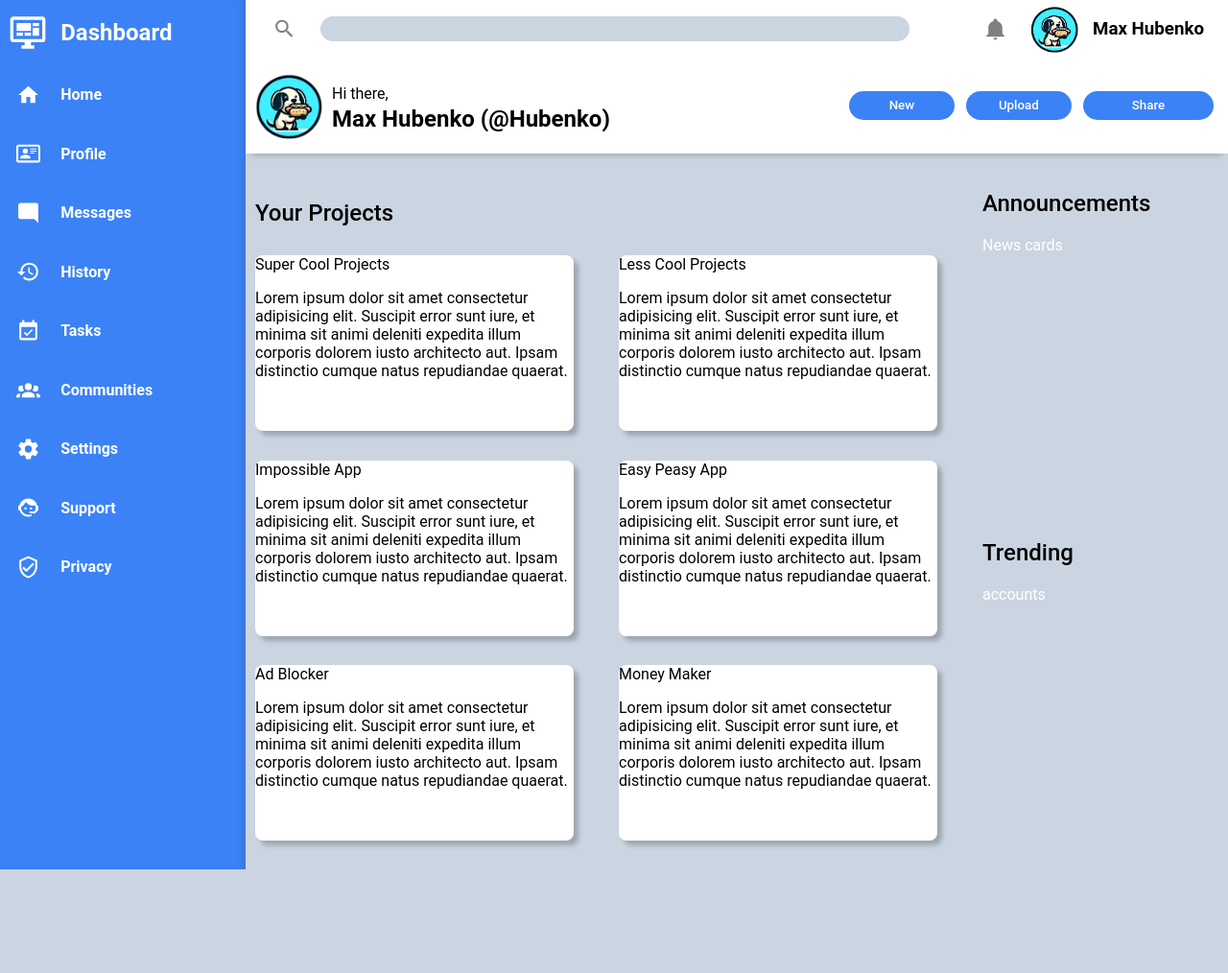
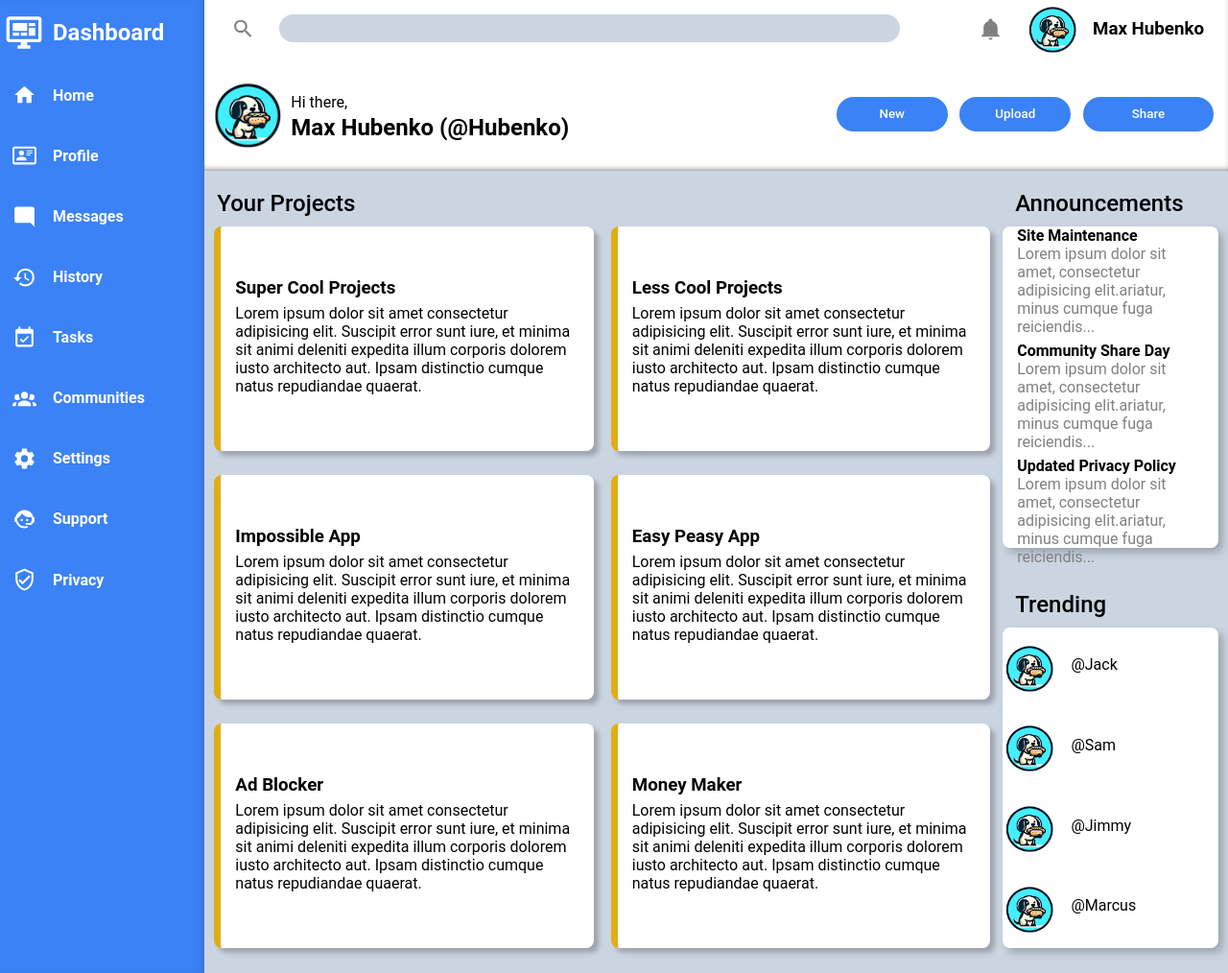
Before and after one commit to max-hubenko/Admin-Dashboard, a plain HTML site: page index.html in a window 1280 px wide. Shown: the whole page at 96% size. Before the commit the page ends 906 px from the top, so only its background shows below. Drawn offline with Linux system fonts and the light colour scheme.

Commit message:
Finished Styling of admin dashboard

```diff
--- a/index.html
+++ b/index.html
@@ -46,43 +46,74 @@
             <button class="share-button"> Share</button>
         </div>
         <div class="main-content">
+            <div class="Project-cards+header">
+                <h2 class="project-header2"> Your Projects</h2>
                 <div class="main">
-                <h2> Your Projects</h2>
                     <div id="SuperCoolProjects" class="project-cards">
-                    Super Cool Projects
+                        <h3>Super Cool Projects</h3>
                         <p>Lorem ipsum dolor sit amet consectetur adipisicing elit. Suscipit error sunt iure, et minima sit animi deleniti expedita illum corporis dolorem iusto architecto aut. Ipsam distinctio cumque natus repudiandae quaerat.</p>
                     </div>
                     <div class="project-cards">
-                    Less Cool Projects
+                        <h3>Less Cool Projects</h3>
                         <p>Lorem ipsum dolor sit amet consectetur adipisicing elit. Suscipit error sunt iure, et minima sit animi deleniti expedita illum corporis dolorem iusto architecto aut. Ipsam distinctio cumque natus repudiandae quaerat.</p>
                     </div>
                     <div class="project-cards">
-                    Impossible App
+                        <h3>Impossible App</h3>
                         <p>Lorem ipsum dolor sit amet consectetur adipisicing elit. Suscipit error sunt iure, et minima sit animi deleniti expedita illum corporis dolorem iusto architecto aut. Ipsam distinctio cumque natus repudiandae quaerat.</p>
                     </div>
                     <div class="project-cards">
-                    Easy Peasy App
+                        <h3>Easy Peasy App</h3>
                         <p>Lorem ipsum dolor sit amet consectetur adipisicing elit. Suscipit error sunt iure, et minima sit animi deleniti expedita illum corporis dolorem iusto architecto aut. Ipsam distinctio cumque natus repudiandae quaerat.</p>
                     </div>
                     <div class="project-cards">
-                    Ad Blocker
+                        <h3>Ad Blocker</h3>
                         <p>Lorem ipsum dolor sit amet consectetur adipisicing elit. Suscipit error sunt iure, et minima sit animi deleniti expedita illum corporis dolorem iusto architecto aut. Ipsam distinctio cumque natus repudiandae quaerat.</p>
                     </div>
                     <div class="project-cards">
-                    Money Maker
+                        <h3>Money Maker</h3>
                         <p>Lorem ipsum dolor sit amet consectetur adipisicing elit. Suscipit error sunt iure, et minima sit animi deleniti expedita illum corporis dolorem iusto architecto aut. Ipsam distinctio cumque natus repudiandae quaerat.</p>
                     </div>
                 </div>
+            </div>
+
+            <div class="Announcement-Trending">
+                <div id="announcement2">
+                    <h2 class="project-header2"> Announcements</h2>
                     <div class="announcements">
-                <h2> Announcements</h2>
-                <div>
-                    News cards
+                        <div class="announce-card">
+                            <h4>Site Maintenance</h4>
+                            <p>Lorem ipsum dolor sit amet, consectetur adipisicing elit.ariatur, minus cumque fuga reiciendis... </p>
+                        </div>
+                        <div class="announce-card">
+                            <h4>Community Share Day</h4>
+                            <p>Lorem ipsum dolor sit amet, consectetur adipisicing elit.ariatur, minus cumque fuga reiciendis... </p>
+                        </div>
+                        <div class="announce-card">
+                            <h4>Updated Privacy Policy</h4>
+                            <p>Lorem ipsum dolor sit amet, consectetur adipisicing elit.ariatur, minus cumque fuga reiciendis... </p>
+                        </div>
                     </div>
                 </div>
                 <div class="trending">
-                <h2> Trending</h2>
+                    <h2 class="project-header2"> Trending</h2>
+                    <div class="trending-div">
                         <div>
-                    accounts
+                            <img src="images/hotdogdog.png"/>
+                            <p class="user">@Jack</p>
+                        </div>
+                        <div>
+                            <img src="images/hotdogdog.png"/>
+                            <p class="user">@Sam</p>
+                        </div>
+                        <div>
+                            <img src="images/hotdogdog.png"/>
+                            <p class="user">@Jimmy</p>
+                        </div>
+                        <div>
+                            <img src="images/hotdogdog.png"/>
+                            <p class="user">@Marcus</p>
+                        </div>
+                    </div>
                 </div>
             </div>
 
--- a/styles.css
+++ b/styles.css
@@ -1,5 +1,5 @@
 body {
-    background-color:#cbd5e1;
+    background-color: white;
     margin: 0;
     padding: 0;
     font-family: Roboto;
@@ -29,9 +29,11 @@ svg {
 .container {
     width: 100vw;
     height: 100vh;
+    margin: 0;
+    gap: 0;
     display: grid;
-    grid-template-columns: 1fr 4fr;
-    grid-template-rows: 1fr 5fr;
+    grid-template-columns: 1fr 5fr;
+    grid-template-rows: 1fr 15fr;
 }
 
 .sidebar .logo {
@@ -66,8 +68,7 @@ svg {
     grid-template-columns: 1fr 9fr 1fr 1fr 1fr 1fr 1fr;
     grid-template-rows: 1fr 2fr;
     background-color: white;
-    height: 90%;
-    box-shadow: 0 8px 6px -6px darkgray;
+    box-shadow: 0 -4px 8px -6px rgb(0, 0, 0) inset;
 }
 
 .header input {
@@ -75,7 +76,7 @@ svg {
     align-self: center;
     background-color: #cbd5e1;
     border-radius: 30px;
-    height: 40%;
+    height: 45%;
     width: 100%;
     border-style: none;
     grid-column: 2 / 4;
@@ -110,8 +111,9 @@ svg {
 
 .title > p {
     display: flex;
-    align-items: end;
+    align-self: end;
     margin-bottom: 3px;
+    margin-left: 0;
 }
 
 .title > h2 {
@@ -143,17 +145,18 @@ svg {
 .main-content {
     background-color: #cbd5e1;
     display: grid;
-    grid-template-columns: 6fr 2fr;
-    grid-template-rows: 1fr 1fr;
+    gap: 10px;
+    grid-template-columns: 7fr 2fr;
 }
 
 .main {
     margin: 10px;
     display: grid;
-    gap: 10px;
+    gap: 25px;
     grid-template-columns: 1fr 1fr;
-    grid-template-rows: 1fr 3fr 3fr 3fr;
-    grid-row: 1 / 3;
+    grid-template-rows: 1fr 1fr 1fr;
+    grid-row: 2 / 3;
+    height: 90%;
 }
 
 .main-content h2 {
@@ -164,15 +167,108 @@ svg {
 
 
 .project-cards {
-    content-align: center;
+    border-left: 7px solid #dfad16;
+    display: flex;
+    flex-direction: column;
+    justify-content: center;
     color: black;
     border-radius: 8px;
     box-shadow: 5px 5px 5px 0px #9da5af;
     background-color: white;
-    height: 90%;
-    width: 90%
+    height: 100%;
+    width: 100%;
+}
+
+.project-cards h3,p {
+    margin-left: 15px;
+    margin-right: 15px;
+    margin-top: 0;
+    margin-bottom: 6px;
+    align-self: flex-start;
 }
 
 #SuperCoolProjects {
     grid-column: 1;
 }
+
+#project-header {
+    display: flex;
+    margin-left: 13px;
+    margin-bottom: 0;
+    margin-top: 0;
+    align-self: flex-end;
+}
+
+#announcement {
+    display: flex;
+    margin-left: 13px;
+    margin-bottom: 0;
+    align-self: flex-end;
+}
+
+.announcements {
+    margin-top: 10px;
+    margin-right: 10px;
+    display: grid;
+    flex-direction: column;
+    justify-content: center;
+    color: black;
+    border-radius: 8px;
+    box-shadow: 5px 5px 8px 0px #9da5af;
+    background-color: white;
+    color: black;
+    height: 80%;
+}
+
+
+.announce-card {
+    color: gray;
+    display: flex;
+    flex-direction: column;
+    align-self: center;
+    justify-content: center;
+}
+
+.announce-card h4 {
+    color: black;
+    align-self: flex-start;
+    margin: 0;
+    margin-left: 15px;
+}
+
+.trending-div {
+    display: grid;
+    margin-top: 10px;
+    margin-right: 10px;
+    grid-template-columns: 1fr 3fr;
+    grid-template-rows: 1fr 1fr 1fr 1fr;
+    border-radius: 8px;
+    box-shadow: 5px 5px 8px 0px #9da5af;
+    background-color: white;
+    color: black;
+    margin-bottom: 10px;
+    height: 80%;
+}
+
+.trending-div div {
+    display: contents;
+}
+
+
+.Announcement-Trending {
+  display: grid;
+  grid-template-rows: 1fr 1fr;
+}
+
+.project-header2 {
+    display: flex;
+    margin-left: 13px;
+    margin-bottom: 0;
+    align-self: flex-end;
+}
+
+.user {
+    display: flex;
+    align-self: center;
+    justify-self: flex-start;
+}
```
Lines whose indentation alone changed are shown as unchanged.
